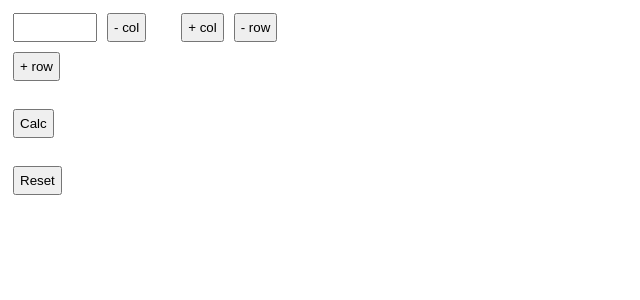
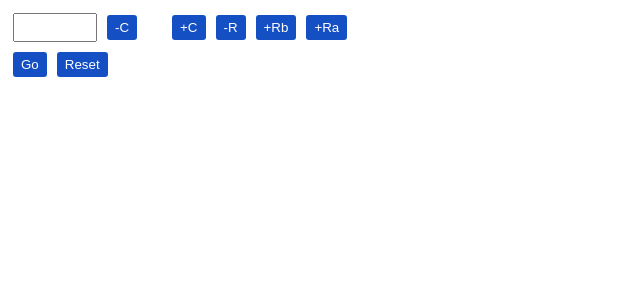
Before and after one commit to david-kiraly/domainpuzzle, a React (Create React App) app: page / in a window 1280 px wide. Shown: the top 300 px of the page, without its empty margins (0-640 px from the left). Built offline with nearby package versions, Linux system fonts and the light colour scheme.

Commit message:
refine row add methods

```diff
--- a/src/App.js
+++ b/src/App.js
@@ -80,9 +80,9 @@ function App() {
   return (
     <div>
       {inputs.map((row, r) =>
-        <div style={{ display: 'block' }}>
+        <div key={r} style={{ display: 'block' }}>
           {row.map((col, c) =>
-            <div style={{display:'inline'}}>
+            <div className={`row`} key={c}>
               <input value={col} onChange={e => {
                 inputs[r][c] = e.target.value
                 setInputs([...inputs])
@@ -90,25 +90,26 @@ function App() {
               <button className="removeCol" onClick={() => {
                 inputs[r].splice(c, 1)
                 setInputs([...inputs])
-              }}>- col</button>
+              }}>-C</button>
             </div>
           )}
           <button onClick={() => {
             inputs[r] = [...inputs[r], '']
             setInputs([...inputs])
-          }}>+ col</button>
+          }}>+C</button>
           <button onClick={() => {
             inputs.splice(r, 1)
             setInputs([...inputs])
-            }}>- row</button>
+          }}>-R</button>
+          <button onClick={() => {
+            setInputs([...inputs.slice(0, r), [['']], ...inputs.slice(r)])
+          }}>+Rb</button>
+          <button onClick={() => {
+            setInputs([...inputs.slice(0, r + 1), [['']], ...inputs.slice(r + 1)])
+          }}>+Ra</button>
         </div>
       )}
-      <button onClick={() => { setInputs([...inputs, [['']]]) }}>+ row</button>
-      <br />
-      <br />
-      <button onClick={() => calc()}>Calc</button>
-      <br />
-      <br />
+      <button onClick={() => calc()}>Go</button>
       <button onClick={() => reset()}>Reset</button>
       <div dangerouslySetInnerHTML={{ __html: result }}></div>
     </div>
--- a/src/index.css
+++ b/src/index.css
@@ -9,4 +9,21 @@ input, button {
 
 input {
   width: 70px;
+  outline: none;
 }
+
+button {
+  padding: 5px 8px;
+  color: #fff;
+  background-color: #154fc4;
+  border: none;
+  border-radius: 3px;
+}
+
+* {
+  font-family: Arial, Helvetica, sans-serif;
+}
+
+.row {
+  display: inline;
+}
```
